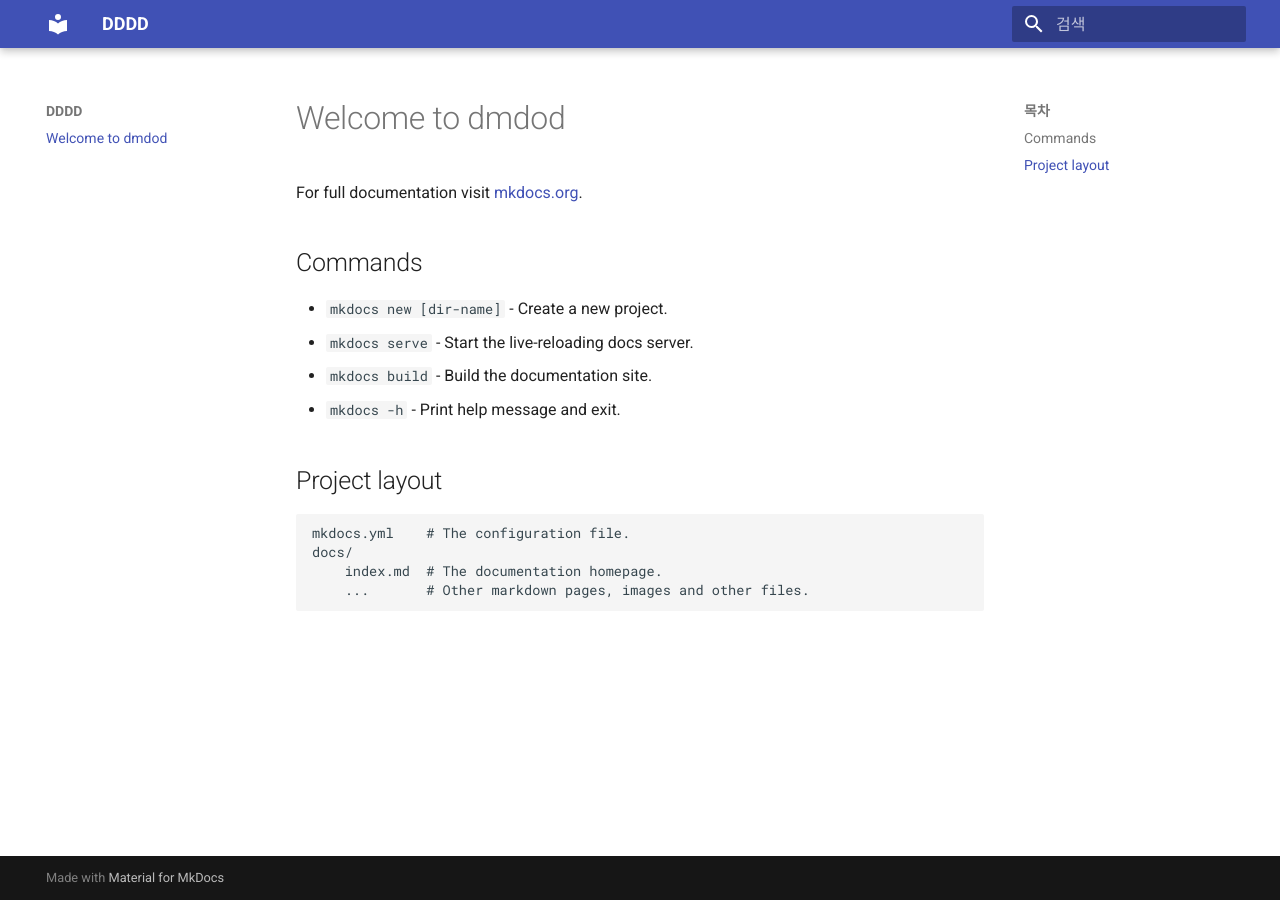
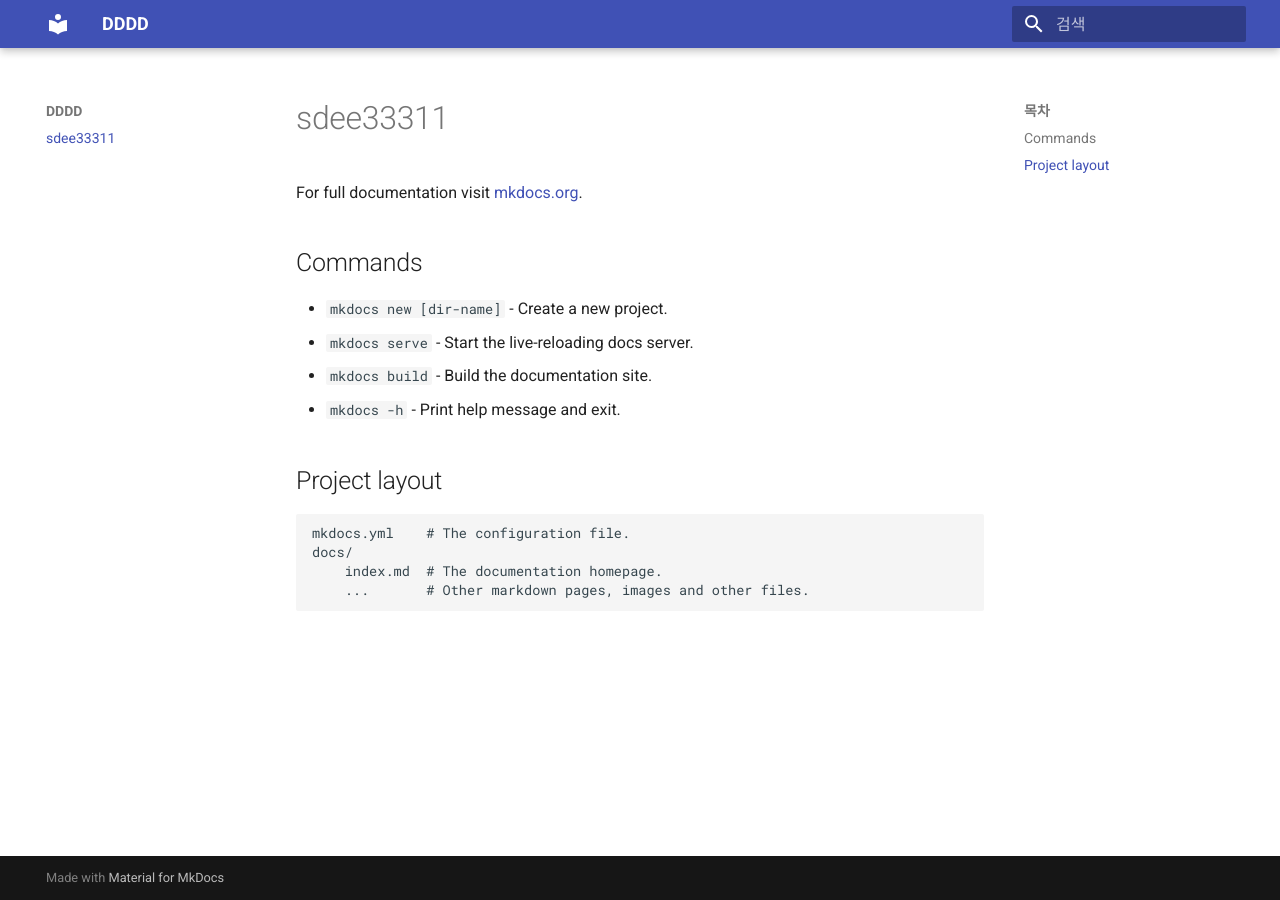
Before and after one commit to sdee33311-dot/sdee33311-dot.github.io, an MkDocs documentation site: the page built from docs/index.md, in a window 1280 px wide. Built offline with MkDocs 1.6.1 and Material for MkDocs 9.7.7, drawn with Linux system fonts in a browser that asks for light colours.

Commit message:
Update index.md

```diff
--- a/docs/index.md
+++ b/docs/index.md
@@ -1,4 +1,4 @@
-# Welcome to dmdod
+# sdee33311
 For full documentation visit [mkdocs.org](https://www.mkdocs.org).
 
 ## Commands
```
